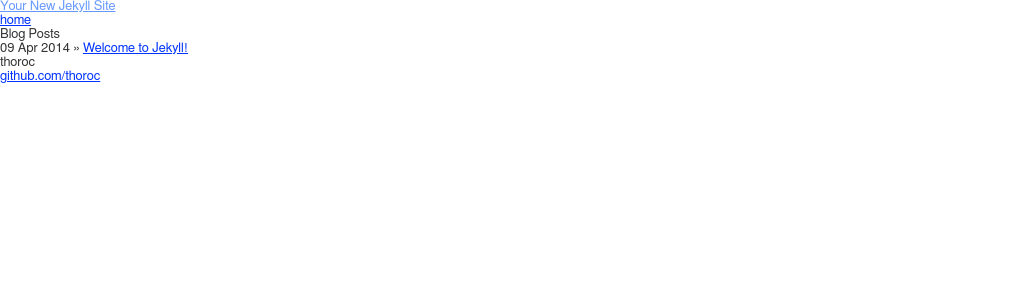
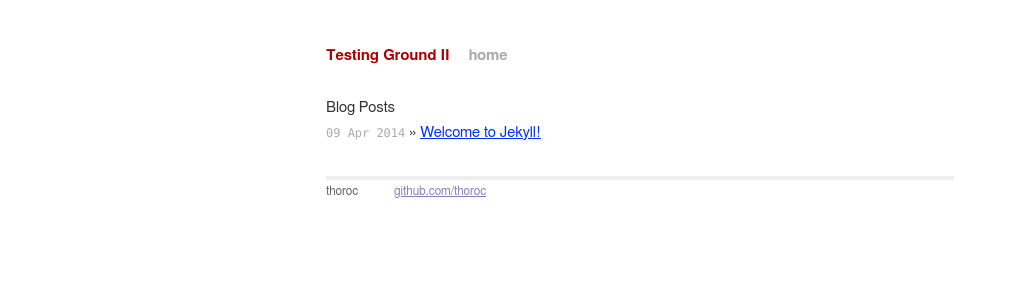
Before and after one commit to thoroc/thoroc.github.io, a Jekyll site: the page built from index.html, in a window 1280 px wide. Shown: the top 300 px of the page, without its empty margins (0-1017 px from the left). Built offline with Jekyll 4.4.1, drawn with Linux system fonts in a browser that asks for light colours; nearby versions of some CDN libraries; some web fonts are replaced; Markdown is read by kramdown in place of the engine named in the settings.

Commit message:
css modification

```diff
--- a/_config.yml
+++ b/_config.yml
@@ -1,3 +1,3 @@
-name: Your New Jekyll Site
+name: Testing Ground II
 markdown: redcarpet
 pygments: true
--- a/_layouts/default.html
+++ b/_layouts/default.html
@@ -54,7 +54,7 @@
         <link rel="stylesheet" href="/css/syntax.css">
 
         <!-- Custom CSS -->
-        <!--<link rel="stylesheet" href="/css/main.css">-->
+        <link rel="stylesheet" href="/css/main.css">
         <link href="//netdna.bootstrapcdn.com/font-awesome/4.0.3/css/font-awesome.css" rel="stylesheet">
         <link href="//fonts.googleapis.com/css?family=Open+Sans" rel="stylesheet" type="text/css">
         <link href="//fonts.googleapis.com/css?family=IM+Fell+English" rel="stylesheet" type="text/css">
--- a/css/main.css
+++ b/css/main.css
@@ -5,7 +5,8 @@
 /*****************************************************************************/
 
 /* Global Reset */
-* {
+/* using the reset.css instead */
+/** {
   margin: 0;
   padding: 0;
 }
@@ -27,7 +28,7 @@ p { margin: 1em 0; }
 
 a         { color: #00a; }
 a:hover   { color: #000; }
-a:visited { color: #a0a; }
+a:visited { color: #a0a; }*/
 
 /*****************************************************************************/
 /*
--- a/css/style.css
+++ b/css/style.css
@@ -1,44 +1,75 @@
-/* A Linux- and Windows-friendly sans-serif font stack: http://prospects.mhurrell.co.uk/post/updating-the-helvetica-font-stack */
-body {font: 13px Helmet, Freesans, sans-serif;}
+/* A Linux- and Windows-friendly sans-serif font stack:
+http://prospects.mhurrell.co.uk/post/updating-the-helvetica-font-stack */
+body {
+    font: 13px Helmet, Freesans, sans-serif;
+}
 
-/* Using local fonts? Check out Font Squirrel's webfont generator: http://www.fontsquirrel.com/tools/webfont-generator */
+/* Using local fonts? Check out Font Squirrel's webfont generator:
+http://www.fontsquirrel.com/tools/webfont-generator */
 
 /* We like off-black for text. */
-body, select, input, textarea {color: #333;}
+body, select, input, textarea {
+    color: #333;
+}
 
-a {color: #03f;}
-a:hover {color: #69f;}
+a {
+    color: #03f;
+}
 
-/* Custom text-selection colors (remove any text shadows: http://twitter.com/miketaylr/status/12228805301) */
-::-moz-selection{background: #fcd700; color: #fff; text-shadow: none;}
-::selection {background: #fcd700; color: #fff; text-shadow: none;}
+a:hover {
+    color: #69f;
+}
+
+/* Custom text-selection colors (remove any text shadows:
+http://twitter.com/miketaylr/status/12228805301) */
+::-moz-selection{
+    background: #fcd700;
+    color: #fff;
+    text-shadow: none;
+}
+
+::selection {
+    background: #fcd700;
+    color: #fff;
+    text-shadow: none;
+}
 
 /*	j.mp/webkit-tap-highlight-color */
-a:link {-webkit-tap-highlight-color: #fcd700;}
+a:link {
+    -webkit-tap-highlight-color: #fcd700;
+}
 
-ins {background-color: #fcd700; color: #000; text-decoration: none;}
-mark {background-color: #fcd700; color: #000; font-style: italic; font-weight: bold;}
+ins {
+    background-color: #fcd700;
+    color: #000;
+    text-decoration: none;
+}
+
+mark {
+    background-color: #fcd700;
+    color: #000;
+    font-style: italic;
+    font-weight: bold;
+}
 
 /* Mozilla dosen't style place holders by default */
-input:-moz-placeholder { color:#a9a9a9; }
-textarea:-moz-placeholder { color:#a9a9a9; }
+input:-moz-placeholder {
+    color:#a9a9a9;
+}
 
-
+textarea:-moz-placeholder {
+    color:#a9a9a9;
+}
 
 /* Media queries
 -------------------------------------------------------------------------------*/
 
 @media screen and (max-width: 480px) {
 
-
 }
-
-
 
 /* Print styles
 -------------------------------------------------------------------------------*/
 @media print {
 
-
-
 }
--- a/index.html
+++ b/index.html
@@ -1,13 +1,16 @@
 ---
 layout: default
-title: Your New Jekyll Site
+title: Testing Ground II
 ---
 
 <div id="home">
     <h1>Blog Posts</h1>
     <ul class="posts">
         {% for post in site.posts %}
-        <li><span>{{ post.date | date_to_string }}</span> &raquo; <a href="{{ post.url }}">{{ post.title }}</a></li>
+        <li>
+            <span>{{ post.date | date_to_string }}</span> &raquo;
+            <a href="{{ post.url }}">{{ post.title }}</a>
+        </li>
         {% endfor %}
     </ul>
 </div>
```
Lines whose indentation alone changed are shown as unchanged.
